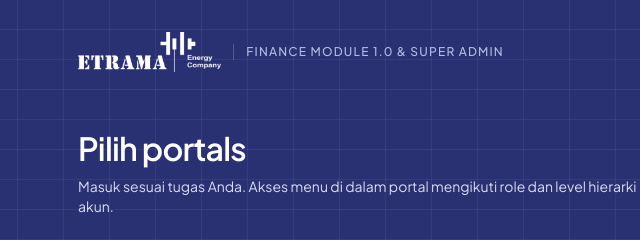
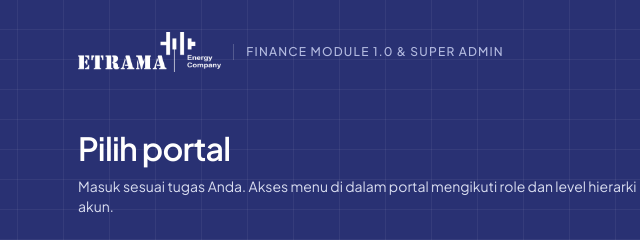
Before and after one commit to zakyramadhanyy/etramaenergi, a plain HTML site: page index.html in a window 1280 px wide. Shown: the top 240 px of the page, 74-714 px from the left. Drawn offline with nearby package versions, Linux system fonts and the light colour scheme.

Commit message:
Change UI

```diff
--- a/index.html
+++ b/index.html
@@ -30,7 +30,7 @@
     </header>
 
     <main class="relative mx-auto w-full max-w-5xl flex-1 px-6 pb-12 pt-14">
-      <h1 class="text-3xl font-semibold tracking-tight text-white">Pilih portals</h1>
+      <h1 class="text-3xl font-semibold tracking-tight text-white">Pilih portal</h1>
       <p class="mt-2 max-w-xl text-sm text-blue-100">Masuk sesuai tugas Anda. Akses menu di dalam portal mengikuti role
         dan level hierarki akun.</p>
 
```
